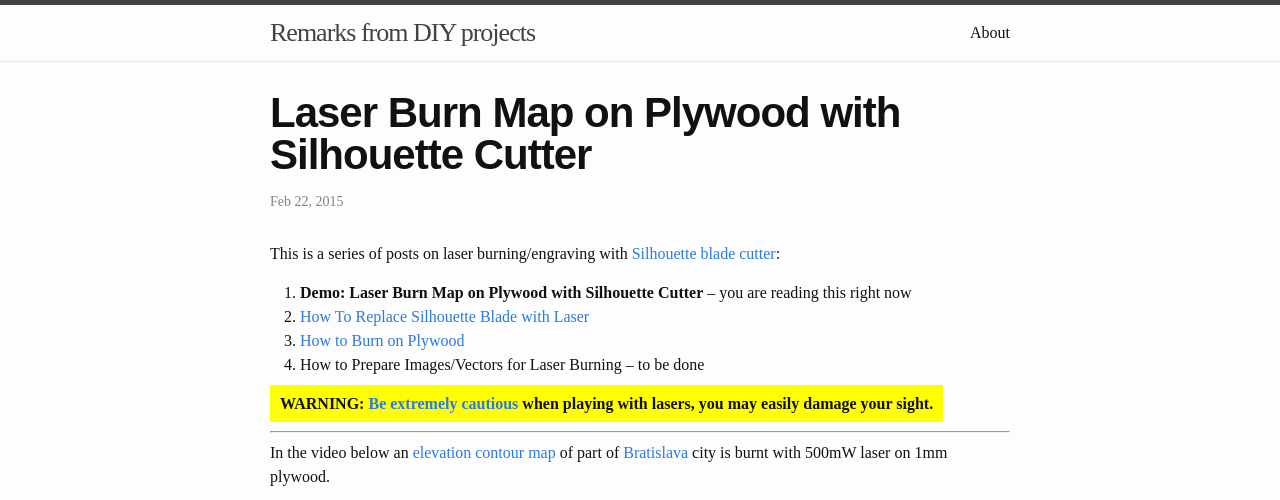
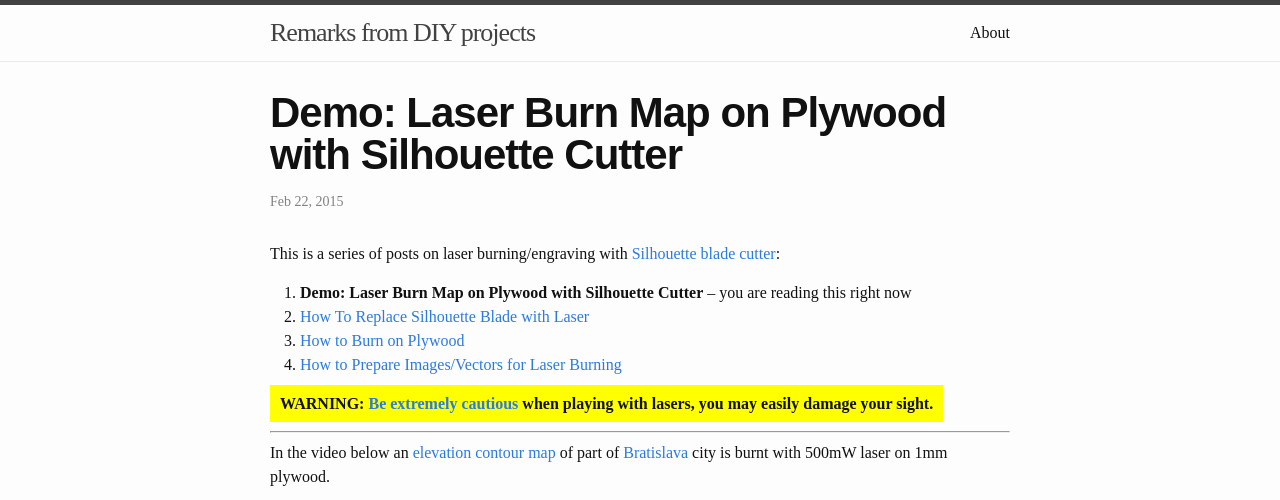
Before and after one commit to Laserworks/diy, a Jekyll site: the page built from _posts/2015-02-22-burning-map-on-plywood-with-silhouette-cutter.markdown, in a window 1280 px wide and 900 px high, cut to the strip 0-500 px from the top of the window. Built offline with Jekyll 4.4.1, drawn with Linux system fonts in a browser that asks for light colours; comment, search, counter and statistics services are not loaded.

Commit message:
add 2015-03-22-how-to-prepare-images-for-laser-burning.markdown

```diff
--- a/_posts/2015-02-22-burning-map-on-plywood-with-silhouette-cutter.markdown
+++ b/_posts/2015-02-22-burning-map-on-plywood-with-silhouette-cutter.markdown
@@ -1,6 +1,6 @@
 ---
 layout: post
-title:  "Laser Burn Map on Plywood with Silhouette Cutter"
+title:  "Demo: Laser Burn Map on Plywood with Silhouette Cutter"
 date:   2015-02-22 20:00:0
 ---
 
@@ -9,7 +9,7 @@
 1. __Demo: Laser Burn Map on Plywood with Silhouette Cutter__ -- you are reading this right now
 2. [How To Replace Silhouette Blade with Laser]({{site.baseurl}}/2015/03/02/how-to-replace-silhouette-blade-with-laser.html)
 3. [How to Burn on Plywood]({{site.baseurl}}/2015/03/09/how-to-burn-on-plywood-with-silhouette-cutter.html)
-4. How to Prepare Images/Vectors for Laser Burning  -- to be done
+4. [How to Prepare Images/Vectors for Laser Burning]({{site.baseurl}}/2015/03/22/how-to-prepare-images-for-laser-burning.html)
 
 <span style=" background-color: yellow; padding: 10px; font-weight: 800 !important"> WARNING: [Be extremely cautious](http://www.laserpointersafety.com/laser-hazards_head-eyes/laser-hazards_head-eyes.html) when playing with lasers, you may easily damage your sight.</span>
 
--- a/_posts/2015-03-02-how-to-replace-silhouette-blade-with-laser.markdown
+++ b/_posts/2015-03-02-how-to-replace-silhouette-blade-with-laser.markdown
@@ -9,7 +9,7 @@
 1. [Demo: Laser Burn Map on Plywood with Silhouette Cutter]({{site.baseurl}}/2015/02/22/burning-map-on-plywood-with-silhouette-cutter.html)
 2. __How To Replace Silhouette Blade with Laser__ -- you are reading this right now
 3. [How to Burn on Plywood]({{site.baseurl}}/2015/03/09/how-to-burn-on-plywood-with-silhouette-cutter.html)
-4. How to Prepare Images/Vectors for Laser Burning  -- to be done
+4. [How to Prepare Images/Vectors for Laser Burning]({{site.baseurl}}/2015/03/22/how-to-prepare-images-for-laser-burning.html)
 
 <span style=" background-color: yellow; padding: 10px; font-weight: 800 !important"> WARNING: [Be extremely cautious](http://www.laserpointersafety.com/laser-hazards_head-eyes/laser-hazards_head-eyes.html) when playing with lasers, you may easily damage your sight.</span>
 
--- a/_posts/2015-03-09-how-to-burn-on-plywood-with-silhouette-cutter.markdown
+++ b/_posts/2015-03-09-how-to-burn-on-plywood-with-silhouette-cutter.markdown
@@ -6,10 +6,10 @@
 
 This is a series of posts on laser burning/engraving with [Silhouette blade cutter](http://www.silhouetteamerica.com/shop):
 
-1. [Demo: Laser Burn Map on Plywood with Silhouette Cutter]({{site.baseurl}}//2015/02/22/burning-map-on-plywood-with-silhouette-cutter.html)
+1. [Demo: Laser Burn Map on Plywood with Silhouette Cutter]({{site.baseurl}}/2015/02/22/burning-map-on-plywood-with-silhouette-cutter.html)
 2. [How To Replace Silhouette Blade with Laser]({{site.baseurl}}/2015/03/02/how-to-replace-silhouette-blade-with-laser.html)
 3. __How to Burn on Plywood__ -- you are reading this right now
-4. How to Prepare Images/Vectors for Laser Burning  -- to be done
+4. [How to Prepare Images/Vectors for Laser Burning]({{site.baseurl}}/2015/03/22/how-to-prepare-images-for-laser-burning.html)
 
 <span style=" background-color: yellow; padding: 10px; font-weight: 800 !important"> WARNING: [Be extremely cautious](http://www.laserpointersafety.com/laser-hazards_head-eyes/laser-hazards_head-eyes.html) when playing with lasers, you may easily damage your sight.</span>
 
```
Also changed, not shown: _posts/2015-03-22-how-to-prepare-images-for-laser-burning.markdown (added, +81 -0 lines), images/laser-sw-00.jpg (added), images/laser-sw-01.jpg (added), images/laser-sw-02.jpg (added), images/laser-sw-03.jpg (added), images/laser-sw-04.jpg (added), images/laser-sw-05.jpg (added), images/laser-sw-06.jpg (added), images/laser-sw-07.jpg (added), images/laser-sw-08.jpg (added).
